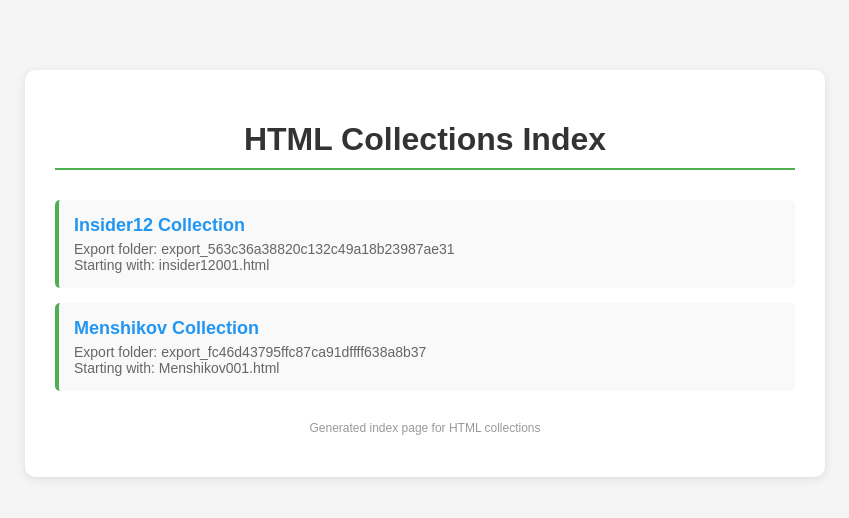
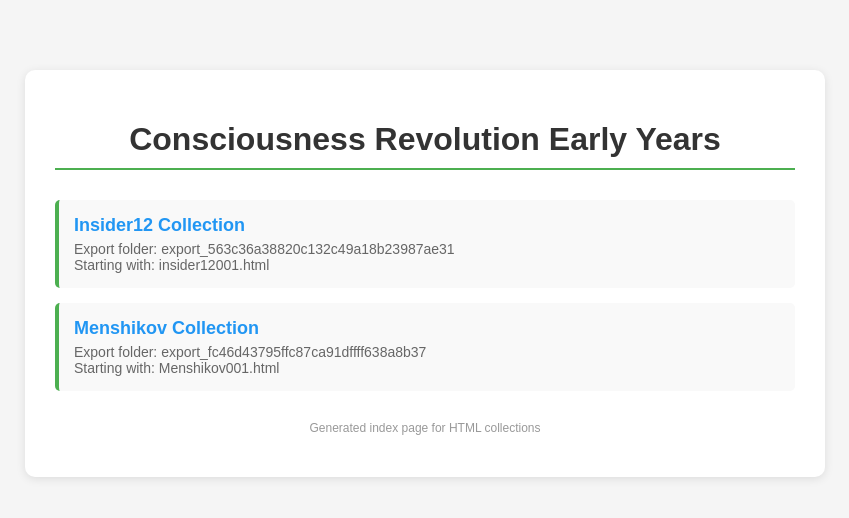
Before and after one commit to Menshikov/revolution, a plain HTML site: page index.html in a window 1280 px wide. Shown: the whole page, without its empty margins (215-1064 px from the left). Drawn offline with Linux system fonts and the light colour scheme.

Commit message:
Update index.html

```diff
--- a/index.html
+++ b/index.html
@@ -69,7 +69,7 @@
 </head>
 <body>
 <div class="container">
-    <h1>HTML Collections Index</h1>
+    <h1>Consciousness Revolution Early Years</h1>
 
     <ul class="collection-list">
         <li class="collection-item">
```
